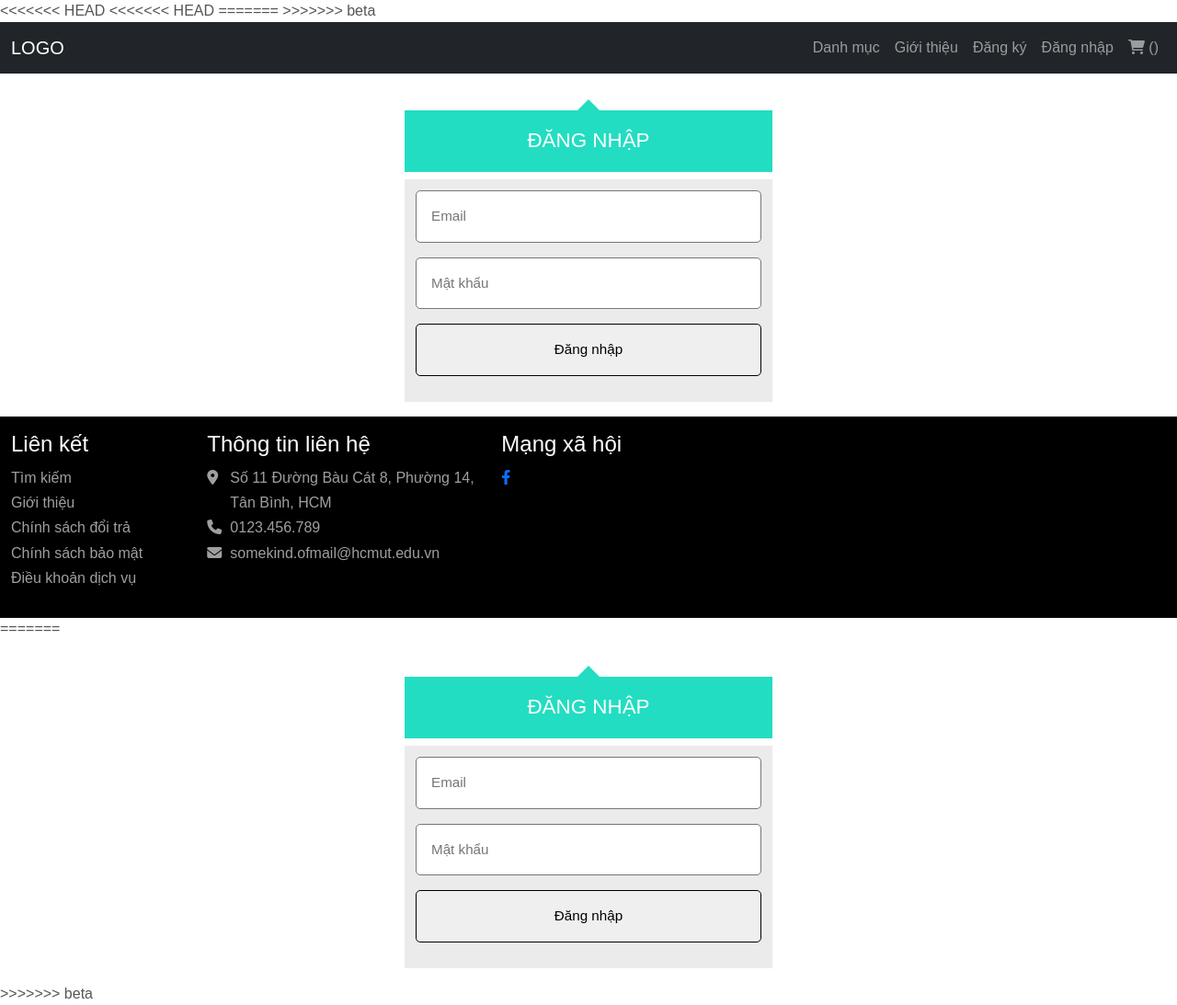
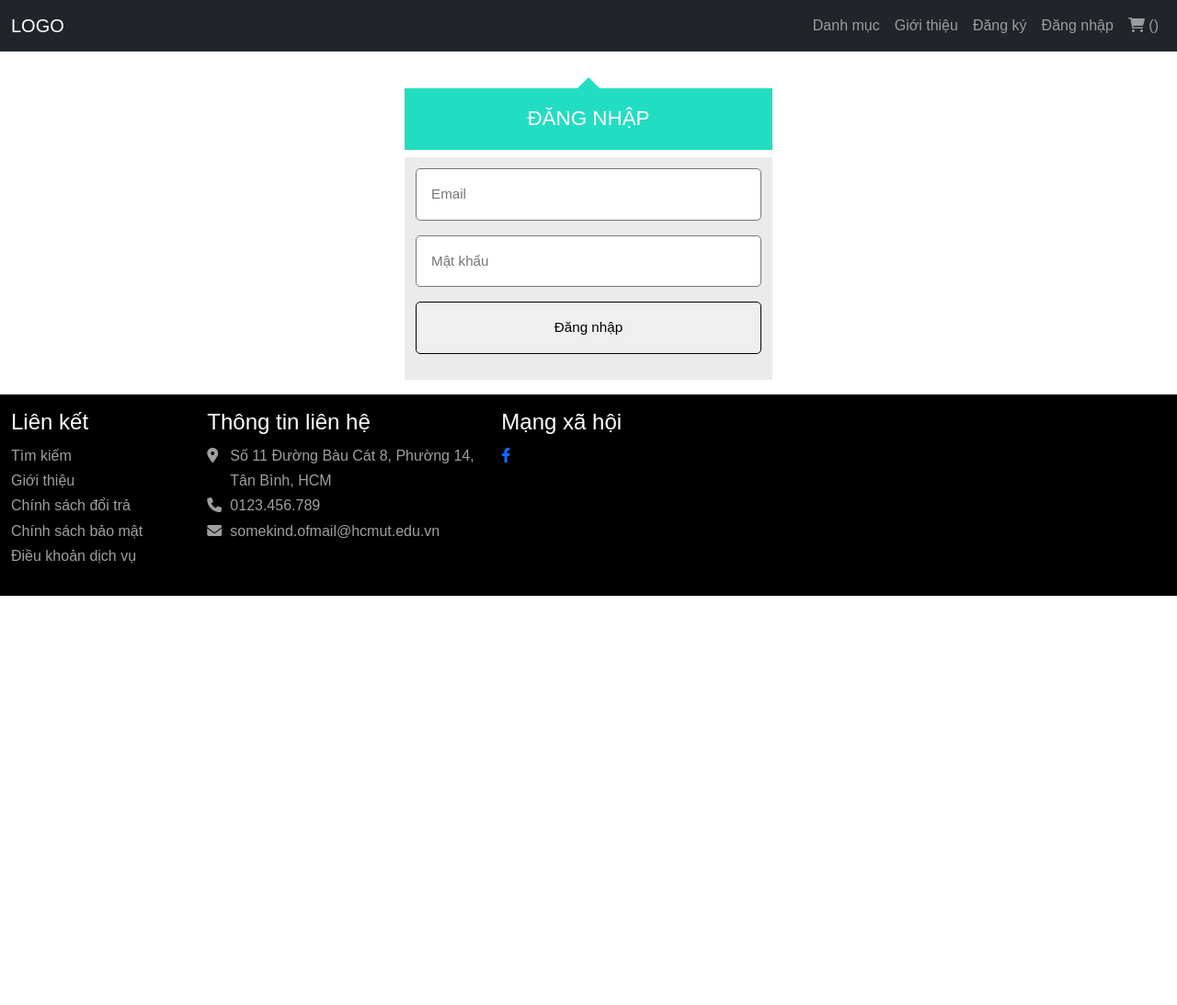
Before and after one commit to sangnguyen0302/BTLweb, a PHP site: page /app/views/login.php in a window 1280 px wide. Shown: the whole page at 92% size. After the commit the page ends 648 px from the top, so only its background shows below. Run offline with PHP 8.4, Linux system fonts and the light colour scheme; some libraries are stand-ins or nearby versions.

Commit message:
adjust-2

```diff
--- a/app/views/inc/head.php
+++ b/app/views/inc/head.php
@@ -10,11 +10,5 @@
     <link type="text/css" rel="stylesheet" href= "../../css/common.css">
     <link type="text/css" rel="stylesheet" href= "../../css/login.css">
     <link type="text/css" rel="stylesheet" href= "../../css/footer.css">
-<<<<<<< HEAD
     <link type="text/css" rel="stylesheet" href= "../../css/nav.css">
     <link type="text/css" rel="stylesheet" href= "../../css/pro_cart.css">
-=======
-    <link type="text/css" rel="stylesheet" href= "../../css/pro_cart.css">
-
-</head>
->>>>>>> beta
--- a/app/views/login.php
+++ b/app/views/login.php
@@ -1,5 +1,4 @@
 
-<<<<<<< HEAD
 <?php  require_once('inc/head.php'); ?>
 <title>Đăng nhập</title>
 </head>
@@ -16,24 +15,4 @@
       </div>
       <?php require_once('inc/footer.php'); ?>
 </body>
-=======
-<?php  require_once('inc/head.php'); ?>
-<title>Đăng nhập</title>
-</head>
-<body>
-      <?php require_once('inc/nav.php'); ?>
-      <div class="login">
-      <div class="login-triangle"></div>
-      <h2 class="login-header">Đăng nhập </h2>
-      <form action="../controllers/loginController.php" method="post" class ="login-container">
-            <p><input type="email" placeholder="Email" name="email" required></p>
-            <p><input type="password" placeholder="Mật khẩu" name="password" required></p>
-            <p><input type="submit" name="LoginAction" value="Đăng nhập"></p>
-      </form>
-      </div>
-      <?php require_once('inc/footer.php'); ?>
-</body>
-
-
->>>>>>> beta
 </html>
```
